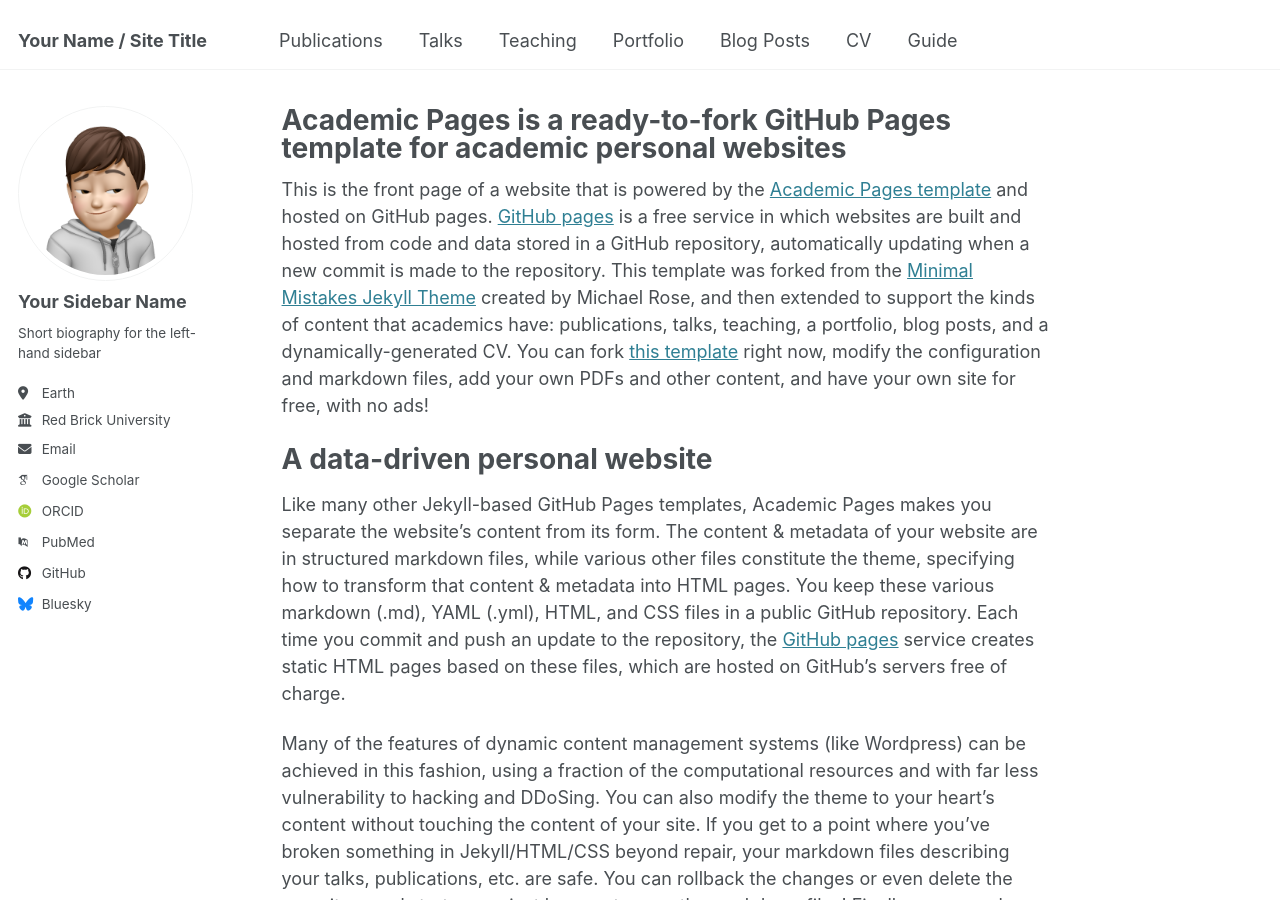
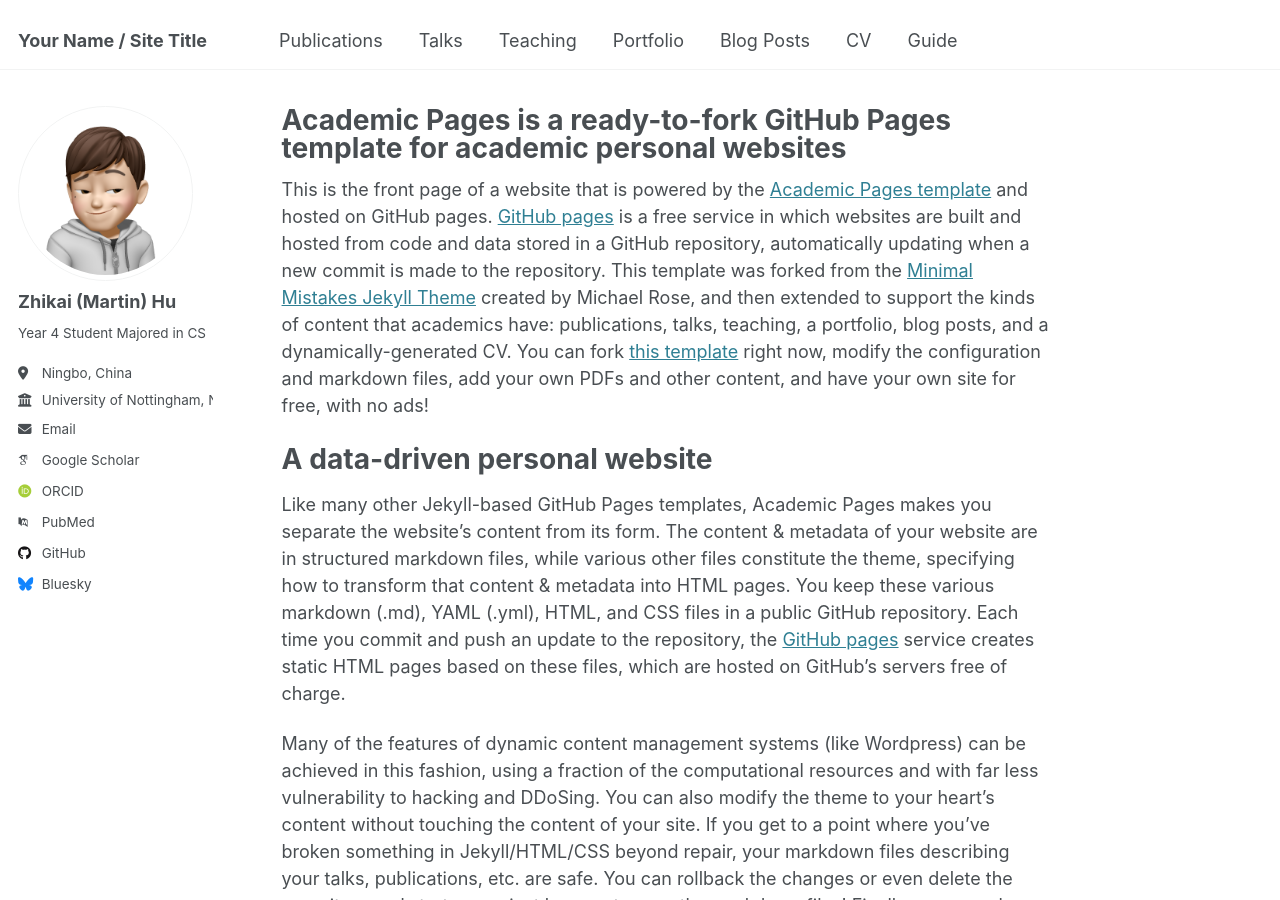
Before and after one commit to Martin-HZK/Martin-HZK.github.io, a Jekyll site: the page built from _pages/about.md, in a window 1280 px wide and 900 px high. Built offline with Jekyll 4.4.1, drawn with Linux system fonts in a browser that asks for light colours; some web fonts are replaced.

```diff
--- a/_config.yml
+++ b/_config.yml
@@ -23,11 +23,11 @@ repository               : "academicpages/academicpages.github.io"
 author:
   # Biographic information
   avatar           : "custom_profile.png"
-  name             : "Your Sidebar Name"
+  name             : "Zhikai (Martin) Hu"
   pronouns         : # example: "she/her"
-  bio              : "Short biography for the left-hand sidebar"
-  location         : "Earth"
-  employer         : "Red Brick University"
+  bio              : "Year 4 Student Majored in CS"
+  location         : "Ningbo, China"
+  employer         : "University of Nottingham, Ningbo China"
   uri              : # URL
   email            : "none@example.org"
 
```
Also changed, not shown: 1 other file.
